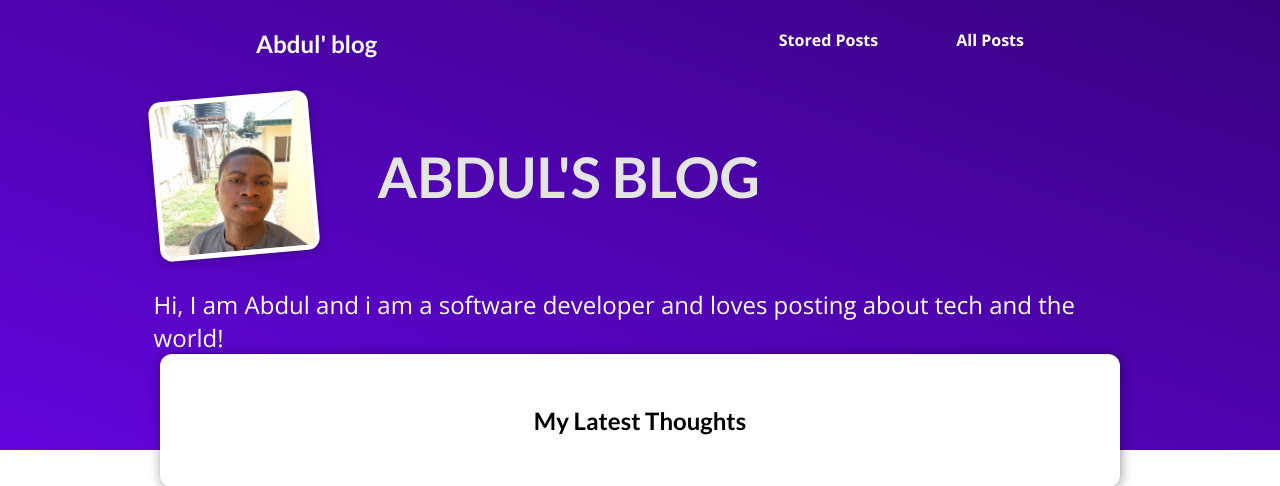
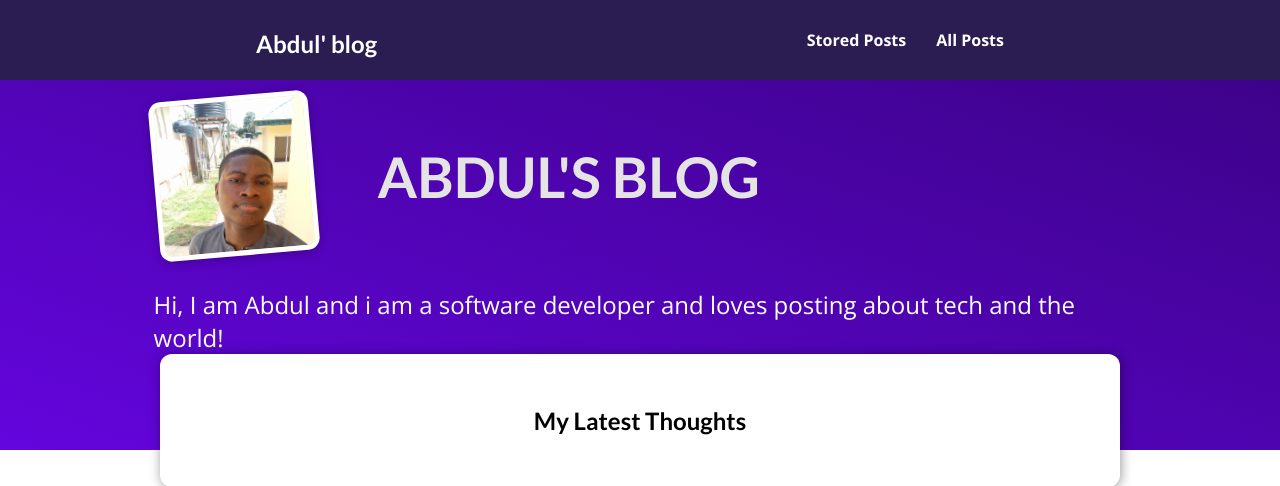
Before and after one commit to Abdul-abiola/django-blog-site, a Django app: page / in a window 1280 px wide. Shown: the top 486 px of the page. Run offline with Django 5.2, Linux system fonts and the light colour scheme; data that the repository does not hold is empty.

Commit message:
Update app.css

```diff
--- a/static/app.css
+++ b/static/app.css
@@ -22,24 +22,27 @@ h3 {
 #main-navigation {
   width: 100%;
   height: 5rem;
+  background-color: #2b1d52;
   display: flex;
   justify-content: space-between;
   align-items: center;
-  padding: 0 50%;
-  position: absolute;
-  top: 0;
-  left: 0;
+  padding: 0 40%;
+  position: relative;
+  /* top: 0;
+  left: 0; */
 }
-/* #main-navigation nav{
+#main-navigation nav{
   display: flex;
   gap: 20px;
-} */
+  margin-right: 20px;
+}
 
 #main-navigation a {
   text-decoration: none;
   color: white;
   font-weight: bold;
-  margin-left: 3rem;
+  white-space: nowrap;
+  /* margin-left: 3rem; */
   /* margin: 0; */
 }
 
```
